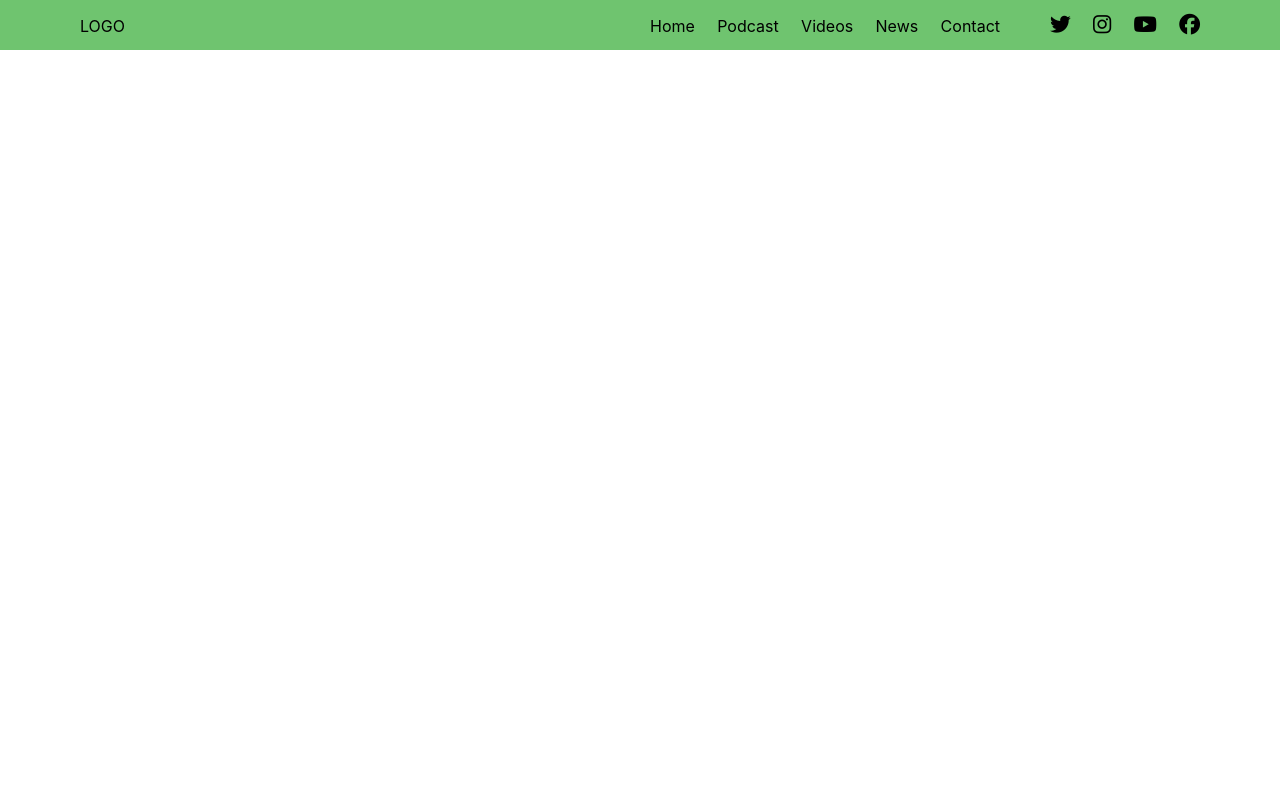
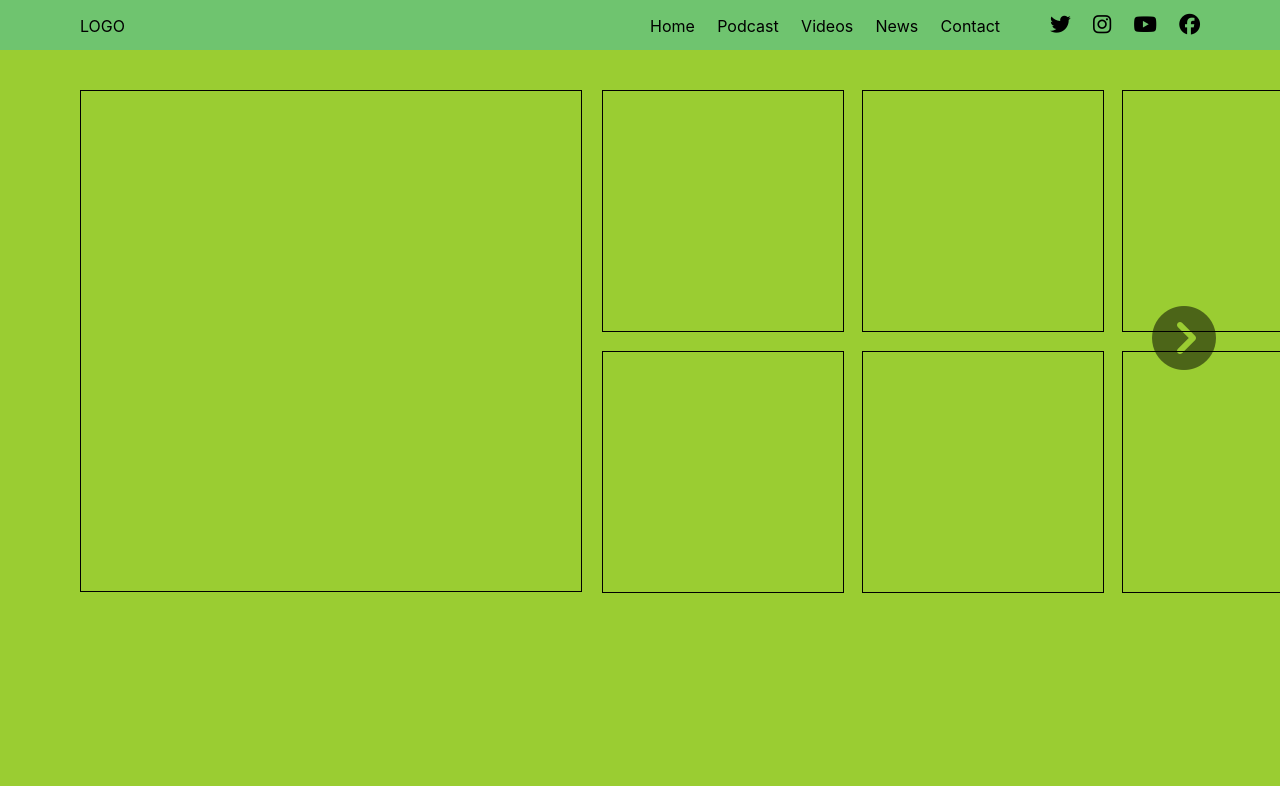
Before and after one commit to mdc-dev/mma-breez-blog, a React (Create React App) app: page /clips in a window 1280 px wide. Built offline with nearby package versions, Linux system fonts and the light colour scheme.

Commit message:
added in the clips page with a carousel

```diff
--- a/src/App.js
+++ b/src/App.js
@@ -3,6 +3,7 @@ import { BrowserRouter, Route, Routes } from "react-router-dom";
 import './App.css';
 import Home from './components/home/home'
 import Podcast from './components/podcast/podcast';
+import Clips from './components/clips/clips';
 
 function App() {
   return (
@@ -12,6 +13,7 @@ function App() {
       <Routes>
       <Route exact path="/" element={<Home />} />
       <Route exact path="/podcast" element={<Podcast />}/>
+      <Route exact path="/clips" element={<Clips />}/>
       </Routes>
       </BrowserRouter>
     </div>
--- /dev/null
+++ b/src/components/clips/clips.js
@@ -0,0 +1,57 @@
+import React from "react";
+import "./clips.scss";
+
+const Clips = () => {
+
+  const slideLeft = () => {
+    let element = document.querySelector('.clips-container');
+    document.querySelector('.inner').style.left = '-43.5vw';
+    document.querySelector('.inner-two').style.left = '-43.5vw';
+    document.querySelector('.see-more').style.display = 'none';
+    document.querySelector('.previous').style.display = 'inline-block';
+    console.log('moved')
+  }
+
+  const slideRight = () => {
+    let element = document.querySelector('.clips-container');
+    document.querySelector('.inner').style.left = '0';
+    document.querySelector('.inner-two').style.left = '0';
+    document.querySelector('.see-more').style.display = 'inline-block';
+    document.querySelector('.previous').style.display = 'none';
+    console.log('moved')
+  }
+  return (
+    <div className="clips-container">
+      <div className="previous"><i class="fa-solid fa-circle-chevron-left" onClick={slideRight}></i></div>
+      <div className="inner">
+        <div className="main-clip"></div>
+        <div className="column-one">
+          <div className="clip"></div>
+          <div className="clip"></div>
+        </div>
+        <div className="column-two">
+          <div className="clip"></div>
+          <div className="clip"></div>
+        </div>
+
+      </div>
+      <div className="inner-two">
+          <div className="column-two">
+            <div className="clip"></div>
+            <div className="clip"></div>
+          </div>
+          <div className="column-two">
+            <div className="clip"></div>
+            <div className="clip"></div>
+          </div>
+          <div className="column-two">
+            <div className="clip"></div>
+            <div className="clip"></div>
+          </div>
+        </div>
+        <div className="see-more"><i class="fa-solid fa-circle-chevron-right" onClick={slideLeft}></i></div>
+    </div>
+  );
+};
+
+export default Clips;
--- /dev/null
+++ b/src/components/clips/clips.scss
@@ -0,0 +1,56 @@
+.clips-container {
+    height: 92vh;
+    background-color: yellowgreen;
+    display: inline-flex;
+
+    .inner, .inner-two {
+        height: 80%;
+        width: 100%;
+        padding: 40px 0 40px 80px;
+        display: inline-flex;
+        position: relative;
+
+        .main-clip {
+            height: 500px;
+            width: 500px;
+            border: 1px solid black;
+            margin-right: 10px;
+        }
+
+        .column-one, .column-two {
+            width: 250px;
+            height: 500px;
+            margin-left: 10px;
+
+            .clip {
+                height: 240px;
+                width: 240px;
+                border: 1px solid black;
+                margin-bottom: 19px;
+            }
+        }
+    }
+
+    .inner-two {
+        padding-left: 0px;
+    }
+
+    .see-more {
+        position: absolute;
+        left: 90vw;
+        top: 300px;
+        font-size: 4em;
+        z-index: 1000;
+        opacity: 50%;
+    }
+
+    .previous {
+        display: none;
+        position: absolute;
+        left: 80px;
+        top: 300px;
+        font-size: 4em;
+        z-index: 1000;
+        opacity: 50%;
+    }
+}
--- a/src/components/nav-bar/nav.js
+++ b/src/components/nav-bar/nav.js
@@ -11,7 +11,7 @@ const Nav = () => {
             <ul className="nav-items">
                 <li className="nav-item"><a href="/">Home</a></li>
                 <li className="nav-item"><a href="/podcast">Podcast</a></li>
-                <li className="nav-item">Videos</li>
+                <li className="nav-item"><a href="/clips">Videos</a></li>
                 <li className="nav-item">News</li>
                 <li className="nav-item">Contact</li>
             </ul>
```
